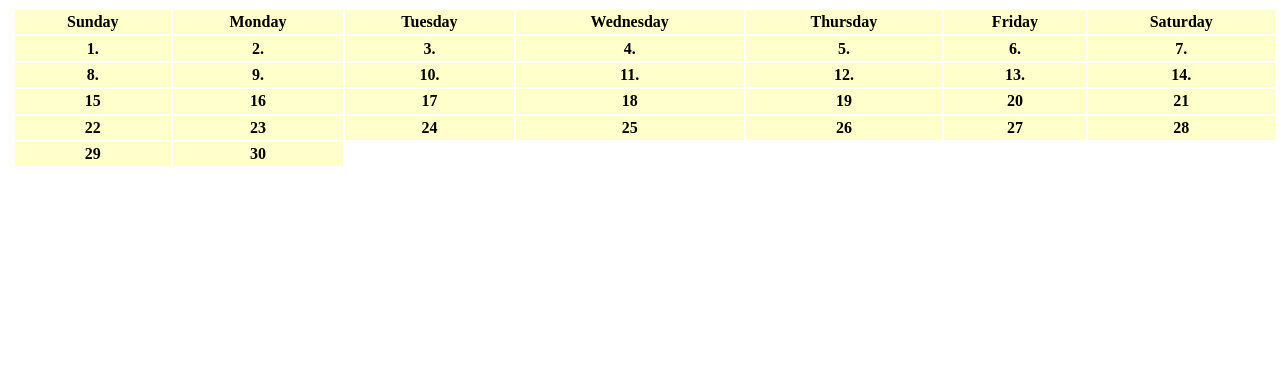
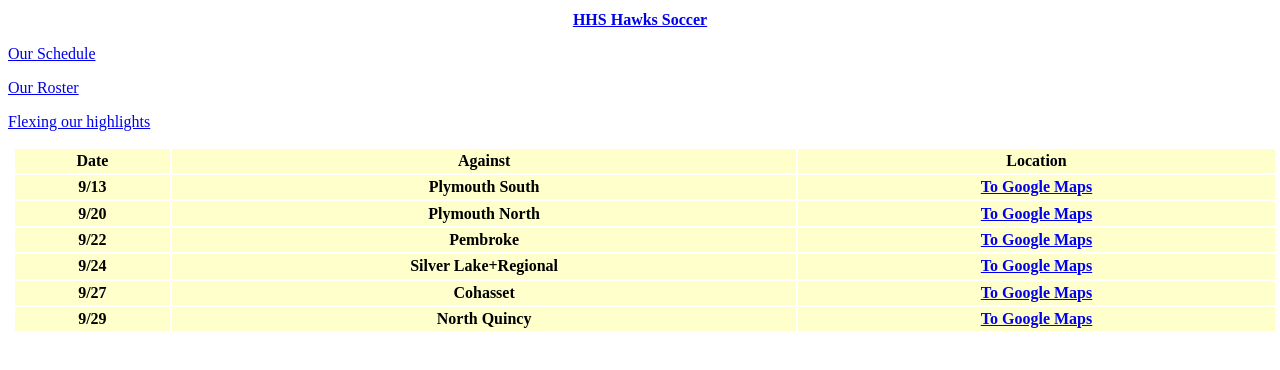
Before and after one commit to dnguyen-23/377-web-app-dev, a PHP site: page /schedule-calendar.html in a window 1280 px wide. Shown: the top 370 px of the page. Run offline with PHP 8.4, Linux system fonts and the light colour scheme; lists and menus that the app fills with data are empty.

Commit message:
created all pages

```diff
--- a/1-team-website/index.html
+++ b/1-team-website/index.html
@@ -3,9 +3,9 @@
 <html lang="en">
 
     <body>
-        <h1>HHS Hawks Soccer</h1>
+        <h1><a href="index.html">HHS Hawks Soccer</a></h1>
     </body>
-
+    <img src="https://www.gannett-cdn.com/presto/2022/09/07/NWKL/f20fe8ba-2a3d-45e1-9c16-13a0c92b7e7c-phoMA_HA_bsoc1_spo0907rc.jpg?width=390&format=pjpg&auto=webp&quality=70" alt="HHS Soccer game" title="HHS Soccer player">
     <body>
         <p><a href="schedule-calendar.html">Our Schedule</a></p>
         <p><a href="roster.html">Our Roster</a></p>
--- a/1-team-website/schedule-calendar.html
+++ b/1-team-website/schedule-calendar.html
@@ -2,6 +2,15 @@
 
 <link href="style.css" rel="stylesheet">
 <html lang = "en">
+    <body>
+        <h1><a href="index.html">HHS Hawks Soccer</a></h1>
+    </body>
+
+    <body>
+        <p><a href="schedule-calendar.html">Our Schedule</a></p>
+        <p><a href="roster.html">Our Roster</a></p>
+        <p><a href="media-and-flex.html">Flexing our highlights</a>
+    </body>
 
     <title>
         Our Schedule:
@@ -10,53 +19,39 @@
 
         <table style = "width:100%">
             <tr>
-                <th>Sunday</th>
-                <th>Monday</th>
-                <th>Tuesday</th>
-                <th>Wednesday</th>
-                <th>Thursday</th>
-                <th>Friday</th>
-                <th>Saturday</th>
+                <th>Date</th>
+                <th>Against</th>
+                <th>Location</th>
             </tr>
             <tr>
-                <th>1.</th>
-                <th>2.</th>
-                <th>3.</th>
-                <th>4.</th>
-                <th>5.</th>
-                <th>6.</th>
-                <th>7.</th>
+                    <th>9/13</th>
+                    <th>Plymouth South</th>
+                    <th><a href = "https://www.google.com/maps/place/Plymouth+South+High+School">To Google Maps</a></th>
             </tr>
             <tr>
-                <th>8.</th>
-                <th>9.</th>
-                <th>10.</th>
-                <th>11.</th>
-                <th>12.</th>
-                <th>13.</th>
-                <th>14.</th>
+                    <th>9/20</th>
+                    <th>Plymouth North</th>
+                    <th><a href = "https://www.google.com/maps/place/Plymouth+North+High+School">To Google Maps</a></th>
             </tr>
             <tr>
-                <th>15</th>
-                <th>16</th>
-                <th>17</th>
-                <th>18</th>
-                <th>19</th>
-                <th>20</th>
-                <th>21</th>
+                    <th>9/22</th>
+                    <th>Pembroke</th>
+                    <th><a href = "https://www.google.com/maps/place/Pembroke+High+School">To Google Maps</a></th>
             </tr>
             <tr>
-                <th>22</th>
-                <th>23</th>
-                <th>24</th>
-                <th>25</th>
-                <th>26</th>
-                <th>27</th>
-                <th>28</th>
+                    <th>9/24</th>
+                    <th>Silver Lake+Regional</th>
+                    <th><a href = "https://www.google.com/maps/place/Silver+Lake+Regional+High+School">To Google Maps</a></th>
             </tr>
             <tr>
-                <th>29</th>
-                <th>30</th>
+                    <th>9/27</th>
+                    <th>Cohasset</th>
+                    <th><a href = "https://www.google.com/maps/place/Cohasset+High+School">To Google Maps</a></th>
+            </tr>
+            <tr>
+                    <th>9/29</th>
+                    <th>North Quincy</th>
+                    <th><a href = "https://www.google.com/maps/place/North+Quincy+High+School">To Google Maps</a></th>
             </tr>
         </table>
     </body>
--- a/1-team-website/style.css
+++ b/1-team-website/style.css
@@ -6,13 +6,6 @@ h1 {
     text-decoration: underline;
   }
 
-title {
-    text-align: center;
-    font-size: 10px;
-    color: #009;
-    margin-bottom: .3em;
-    text-decoration: underline;
-}
 
 table {
     margin: .3em;
```
Also changed, not shown: 1-team-website/media-and-flex.html (+9 -0 lines), 1-team-website/roster.html (+12 -1 lines).
